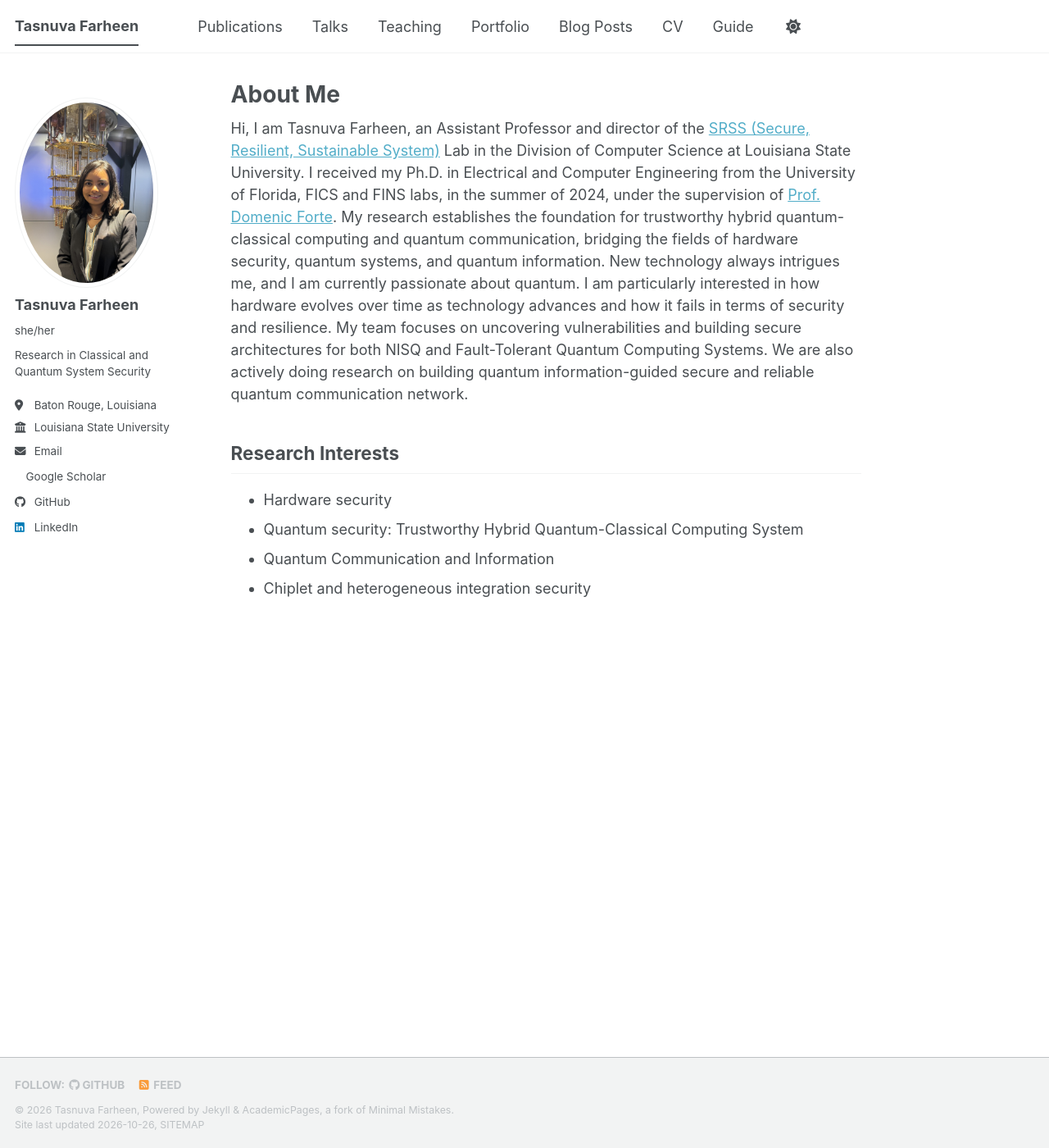
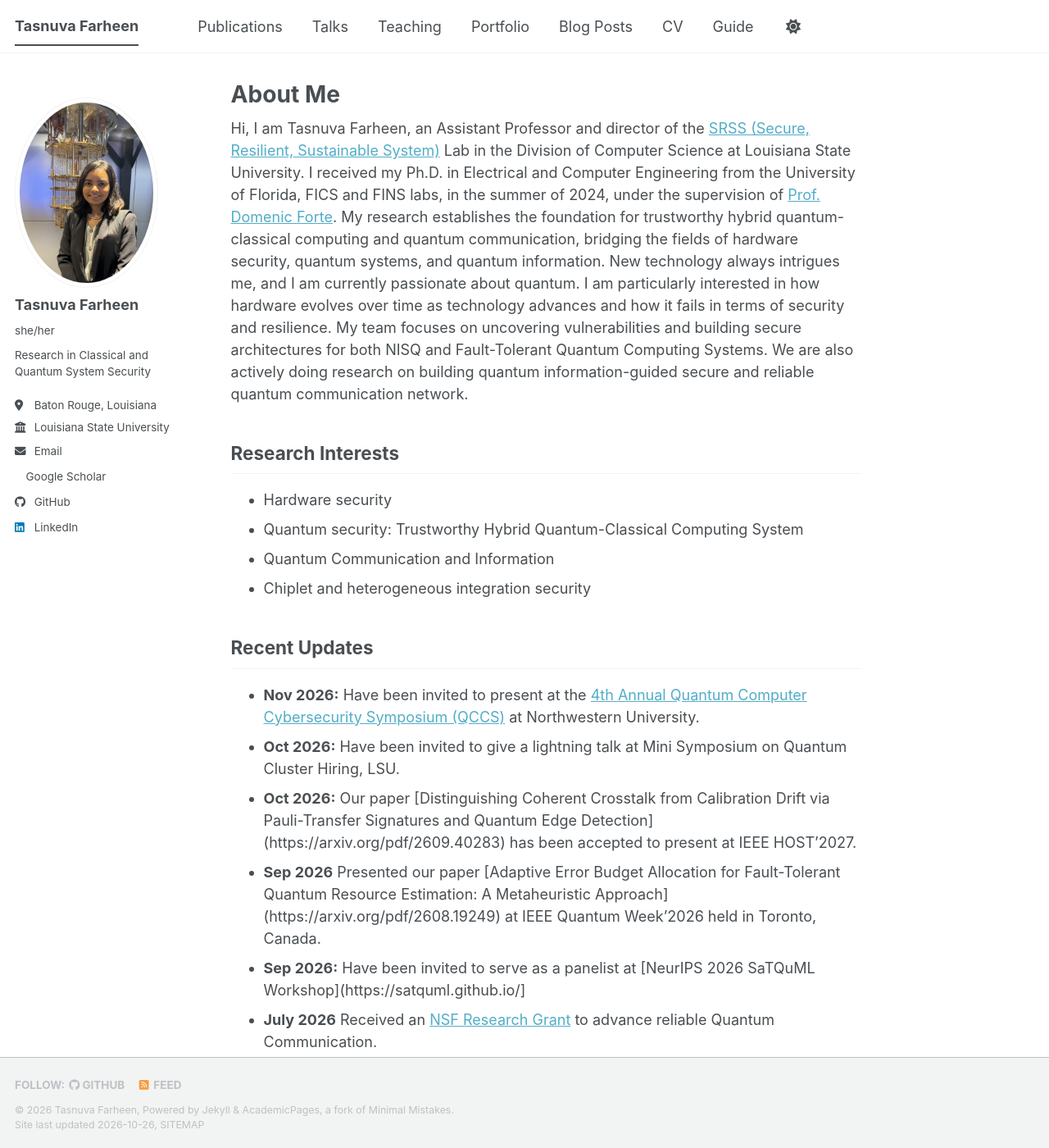
Before and after one commit to tasnuvafarheenanika/tasnuvafarheenanika.github.io, a Jekyll site: the page built from _pages/about.md, in a window 1280 px wide and 1400 px high. Shown: the whole window at 82% size. Built offline with Jekyll 4.4.1, drawn with Linux system fonts in a browser that asks for light colours; a style sheet for code colours, icons or effects is not loaded.

Commit message:
Update about.md

```diff
--- a/_pages/about.md
+++ b/_pages/about.md
@@ -10,8 +10,17 @@ redirect_from:
 Hi, I am Tasnuva Farheen, an Assistant Professor and director of the [SRSS (Secure, Resilient, Sustainable System)](https://srsslab.lsu.edu/) Lab in the Division of Computer Science at Louisiana State University. I received my Ph.D. in Electrical and Computer Engineering from the University of Florida, FICS and FINS labs, in the summer of 2024, under the supervision of [Prof. Domenic Forte](https://faculty.eng.ufl.edu/dforte/). My research establishes the foundation for trustworthy hybrid quantum-classical computing and quantum communication, bridging the fields of hardware security, quantum systems, and quantum information. New technology always intrigues me, and I am currently passionate about quantum. I am particularly interested in how hardware evolves over time as technology advances and how it fails in terms of security and resilience. My team focuses on uncovering vulnerabilities and building secure architectures for both NISQ and Fault-Tolerant Quantum Computing Systems. We are also actively doing research on building quantum information-guided secure and reliable quantum communication network.
 
 ## Research Interests
-
 - Hardware security
 - Quantum security: Trustworthy Hybrid Quantum-Classical Computing System
 - Quantum Communication and Information
 - Chiplet and heterogeneous integration security
+
+## Recent Updates
+- **Nov 2026:** Have been invited to present at the [4th Annual Quantum Computer Cybersecurity Symposium (QCCS)](https://caslab.io/events/qccs/) at Northwestern University.
+- **Oct 2026:** Have been invited to give a lightning talk at Mini Symposium on Quantum Cluster Hiring, LSU.
+- **Oct 2026:** Our paper [Distinguishing Coherent Crosstalk from Calibration Drift via Pauli-Transfer Signatures and Quantum Edge Detection] (https://arxiv.org/pdf/2609.40283) has been accepted to present at IEEE HOST'2027.
+- **Sep 2026** Presented our paper [Adaptive Error Budget Allocation for Fault-Tolerant Quantum Resource Estimation: A Metaheuristic Approach] (https://arxiv.org/pdf/2608.19249) at IEEE Quantum Week'2026 held in Toronto, Canada.
+- **Sep 2026:** Have been invited to serve as a panelist at [NeurIPS 2026 SaTQuML Workshop](https://satquml.github.io/]
+- **July 2026** Received an [NSF Research Grant](https://www.nsf.gov/awardsearch/show-award?AWD_ID=26081820) to advance reliable Quantum Communication.
+- **May 2026** Received [grant from Louisiana Board of Regents](https://www.lsu.edu/eng/news-stories/2026/08/lsu-cse-professors-receive-board-of-regents-award.php) to investigate the security and reliability of Quantum Computing System.
+-
```
